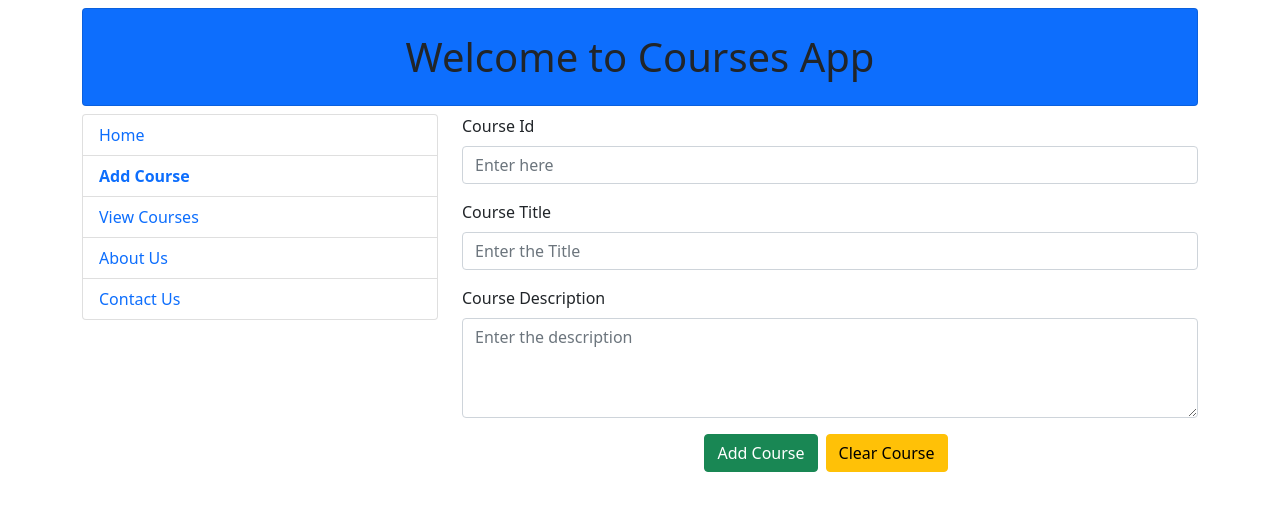
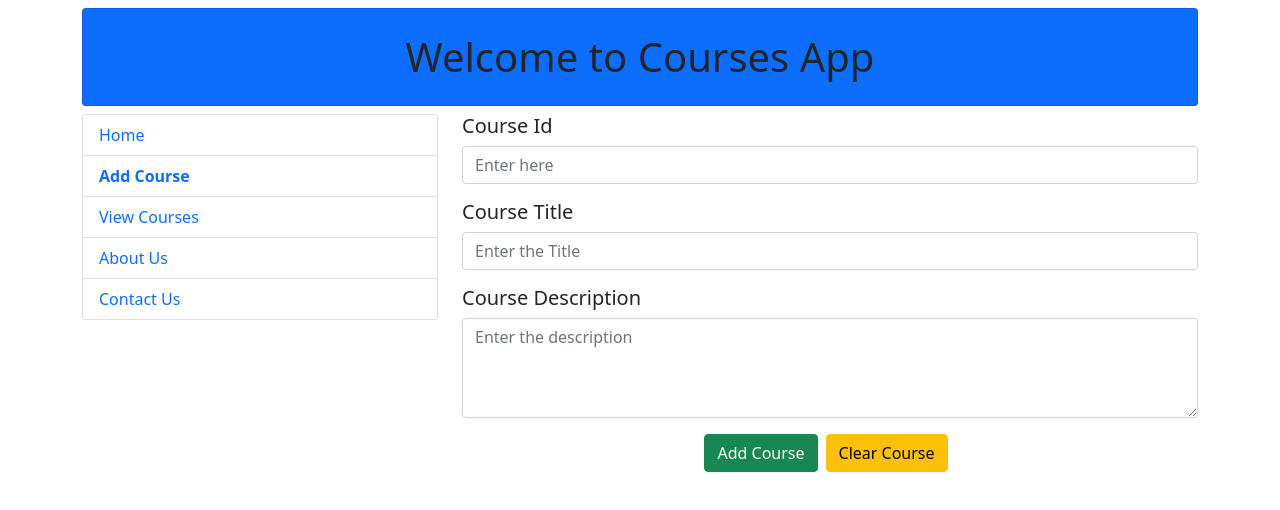
Before and after one commit to sandipswain/Course-Selection-App, a React (Create React App) app in the folder frontend/: page /addCourse in a window 1280 px wide. Shown: the top 510 px of the page. Built offline with nearby package versions, Linux system fonts and the light colour scheme.

Commit message:
Fixed the header styles

```diff
--- a/frontend/src/components/AddCourse.js
+++ b/frontend/src/components/AddCourse.js
@@ -7,11 +7,15 @@ function AddCourse() {
     <>
       <Form>
         <FormGroup>
-          <Label for="id">Course Id</Label>
+          <Label for="id" tag="h5">
+            Course Id
+          </Label>
           <Input id="id" name="id" type="text" placeholder="Enter here" />
         </FormGroup>
         <FormGroup>
-          <Label for="id">Course Title</Label>
+          <Label for="id" tag="h5">
+            Course Title
+          </Label>
           <Input
             id="title"
             name="title"
@@ -20,7 +24,9 @@ function AddCourse() {
           />
         </FormGroup>
         <FormGroup>
-          <Label for="description">Course Description</Label>
+          <Label for="description" tag="h5">
+            Course Description
+          </Label>
           <Input
             id="description"
             name="description"
--- a/frontend/src/components/AllCourses.js
+++ b/frontend/src/components/AllCourses.js
@@ -9,8 +9,8 @@ function AllCourses() {
   ]);
   return (
     <>
-      <div>AllCourses</div>
-      <p>List of courses are as follows </p>
+      <h4>AllCourses</h4>
+      <hr />
       {courses.length
         ? courses.map((course) => <Course course={course} />)
         : "There are no courses available"}
```
